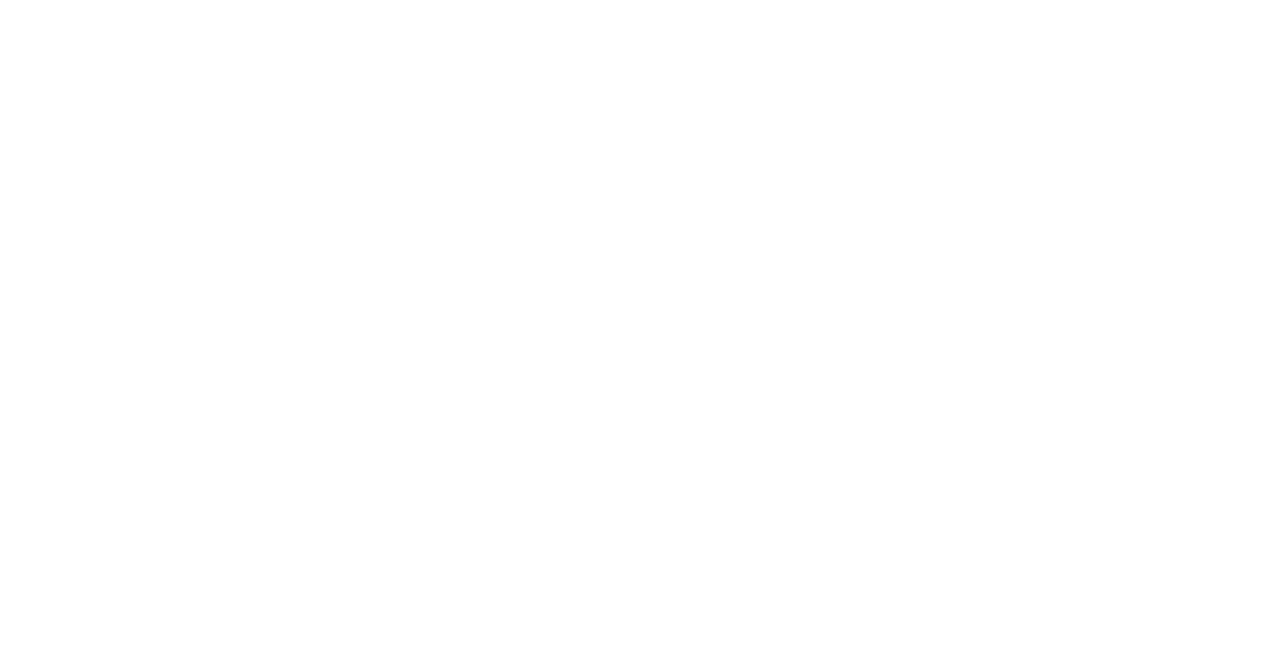
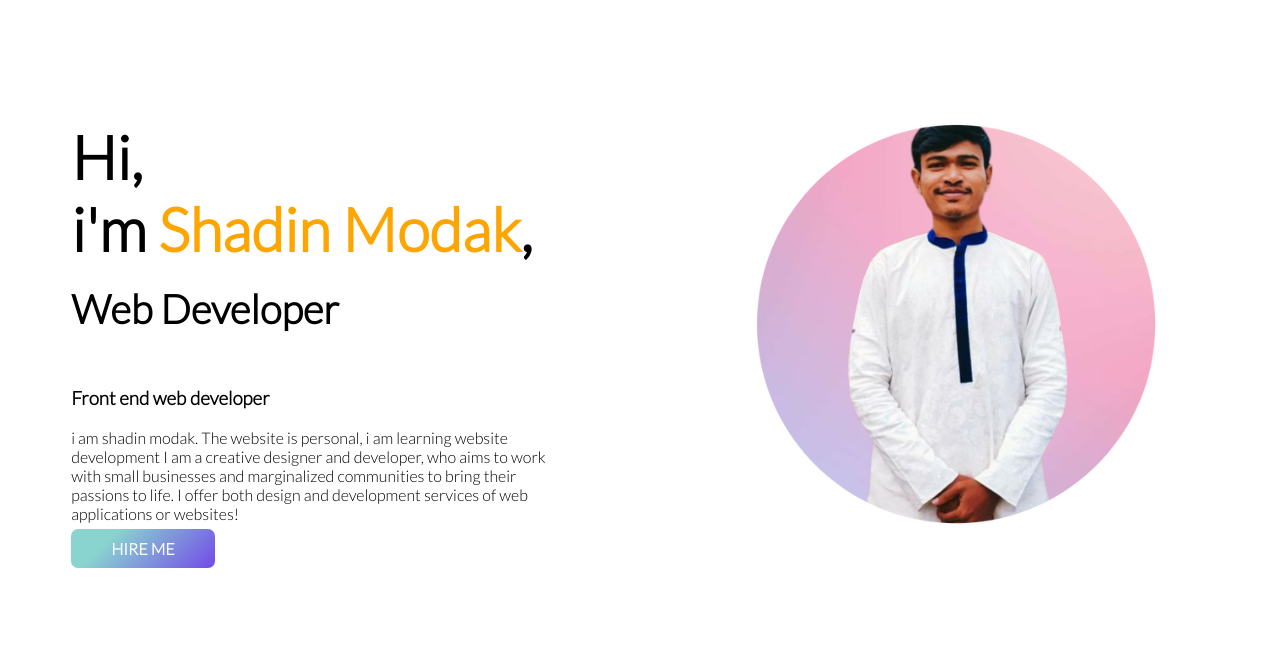
Before and after one commit to shadinmodak/My-portfolio, a plain HTML site: page index.html in a window 1280 px wide. Drawn offline with Linux system fonts and the light colour scheme.

Commit message:
top-banner

```diff
--- a/index.html
+++ b/index.html
@@ -5,9 +5,32 @@
     <meta http-equiv="X-UA-Compatible" content="IE=edge">
     <meta name="viewport" content="width=device-width, initial-scale=1.0">
     <link rel="stylesheet" href="style.css">
-    <title>Shadin portfolio</title>
+    <link rel="preconnect" href="https://fonts.googleapis.com">
+    <link rel="preconnect" href="https://fonts.gstatic.com" crossorigin>
+    <link href="https://fonts.googleapis.com/css2?family=Inter&family=Lato:wght@300&family=Titillium+Web:wght@300;400;600;700&display=swap" rel="stylesheet">
+    <title>Shadin Portfolio</title>
 </head>
 <body>
+    <section class="top-banner">
+        <div class="half-width">
+            <h1>
+                Hi,<br>
+                i'm <span class="name">Shadin Modak</span>,<br>
+                <span class="skill">Web Developer</span>
+            </h1>
+            <h3>
+                Front end web developer
+            </h3>
+            <p>
+                i am shadin modak. The website is personal, i am learning website development I am a creative designer and developer, who aims to work with small businesses and marginalized communities to bring their passions to life. I offer both design and development services of web applications or websites!
+            </p>
+            <a class="link-button" target="_blank" href="https://www.linkedin.com/in/shadin-modak-9a0220220/">HIRE ME</a>
+        </div>
+
+        <div class="half-width">
+            <img src="images/shadin-round-gradient.png" alt="shadin picture">
+        </div>
+    </section>
 
 </body>
 </html>
--- a/style.css
+++ b/style.css
@@ -0,0 +1,40 @@
+body{
+    font-family: 'Lato', sans-serif;
+}
+h1{
+    font-size: 60px;
+}
+
+.name{
+    color: orange;
+}
+
+.skill{
+    font-size: 40px;
+}
+
+section{
+    display: flex;
+}
+
+.half-width{
+    width: 50%;
+    padding: 5%;
+}
+
+.half-width img{
+    width: 100%;
+}
+
+.link-button{
+    text-decoration: none;
+    color: white;
+    background-image: linear-gradient(315deg, #734ae8 0%, #89d4cf 74%);
+    font-weight: 700;
+    padding: 10px 40px;
+    border-radius: 7px;
+}
+
+.top-banner{
+    background-image: url();
+}
```
Also changed, not shown: images/shadin-gold-bg.png (added), images/shadin-round-gradient.png (added), images/shadin.jpg (added), images/top-banner.png (added).
